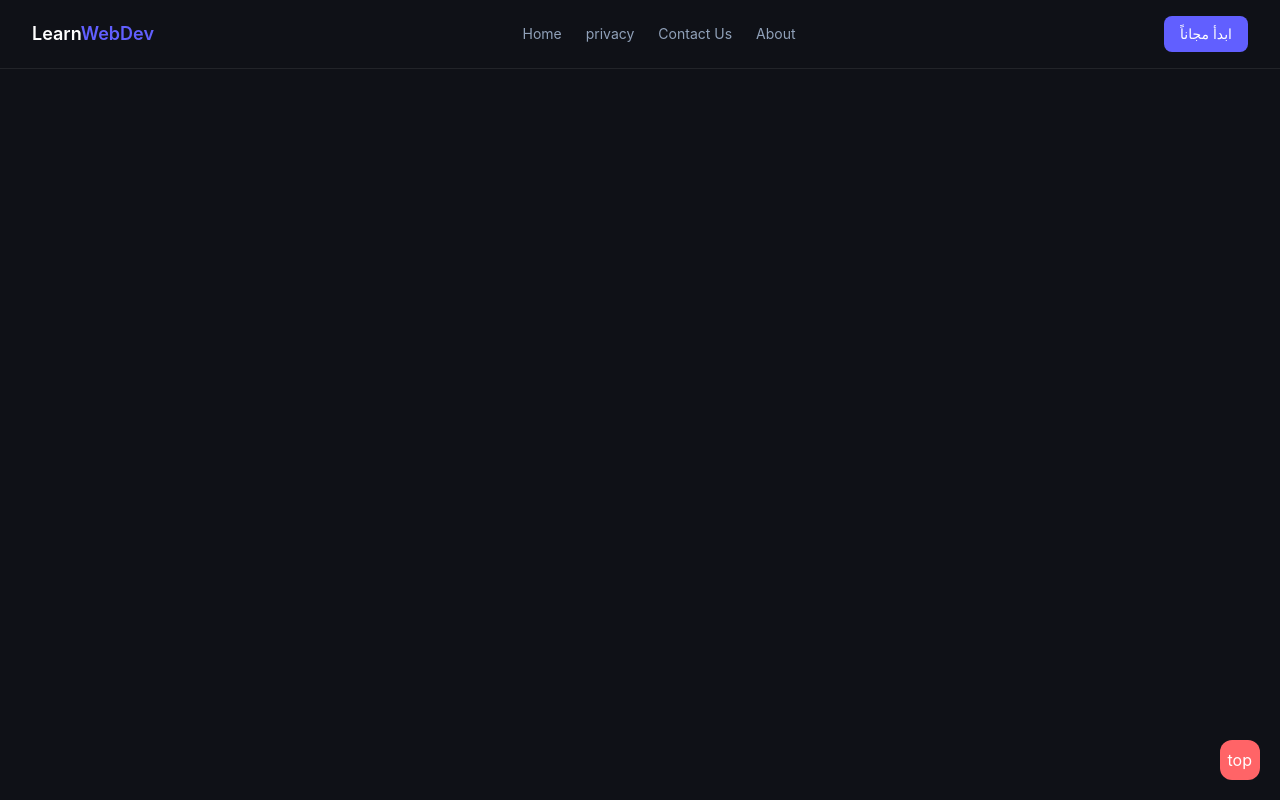
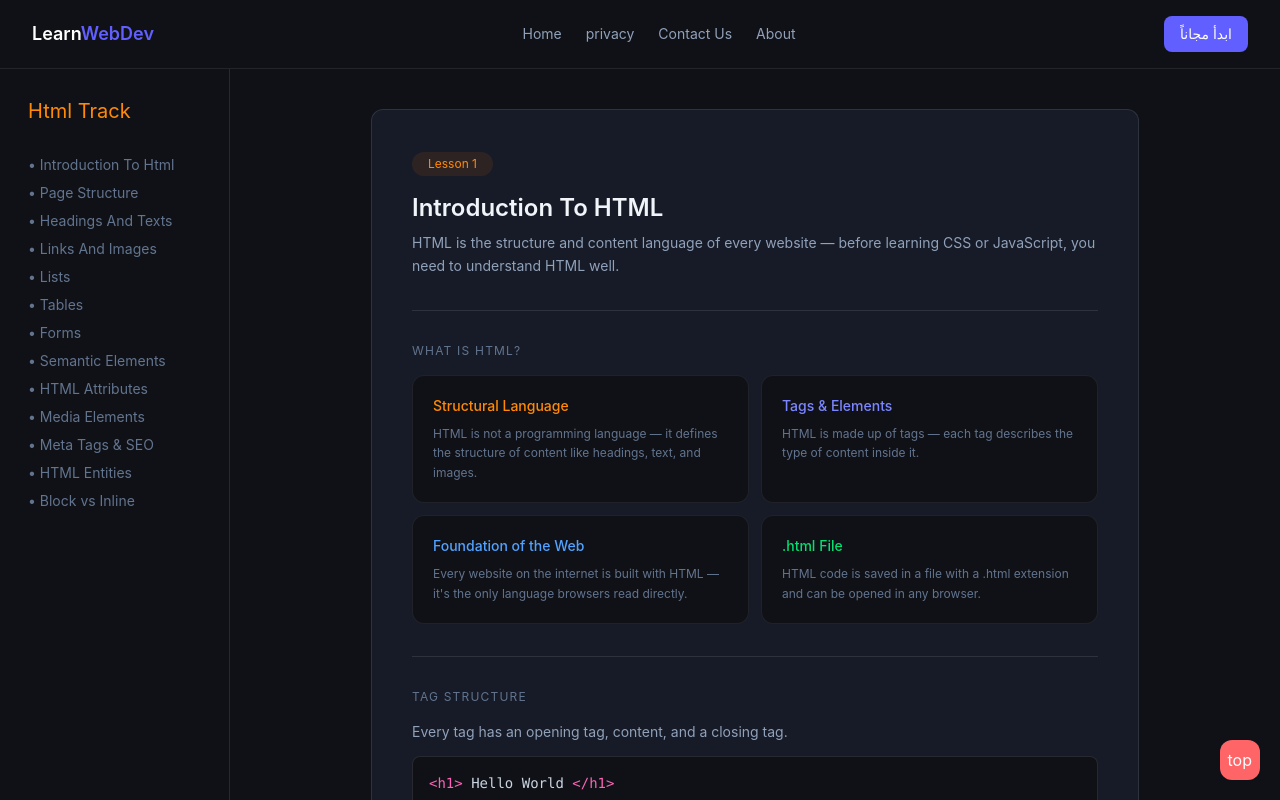
Before and after one commit to Mostafa205dev/LearnWebDev, a React (Vite) app: page /HTML in a window 1280 px wide. Shown: the top 800 px of the page. Built offline with nearby package versions, Linux system fonts and the light colour scheme.

Commit message:
fix  html page

```diff
--- a/src/pages/Html.jsx
+++ b/src/pages/Html.jsx
@@ -55,7 +55,6 @@ function Html() {
         <link rel="canonical" href="https://yourdomain.com/html" />
       </Helmet>
 
-      <div className="bg-[#0f1117] min-h-screen text-white flex"></div>
       <div className="bg-[#0f1117] min-h-screen text-white flex">
         {/* button sidebar for phone */}
         <button
```
